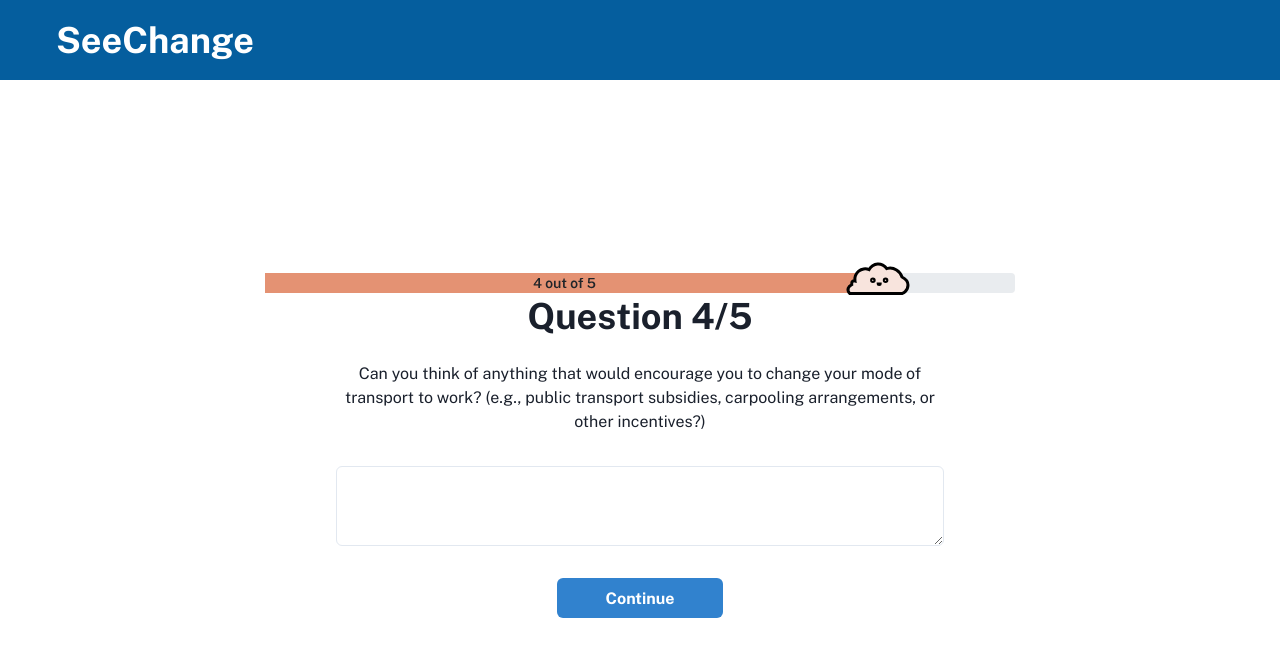
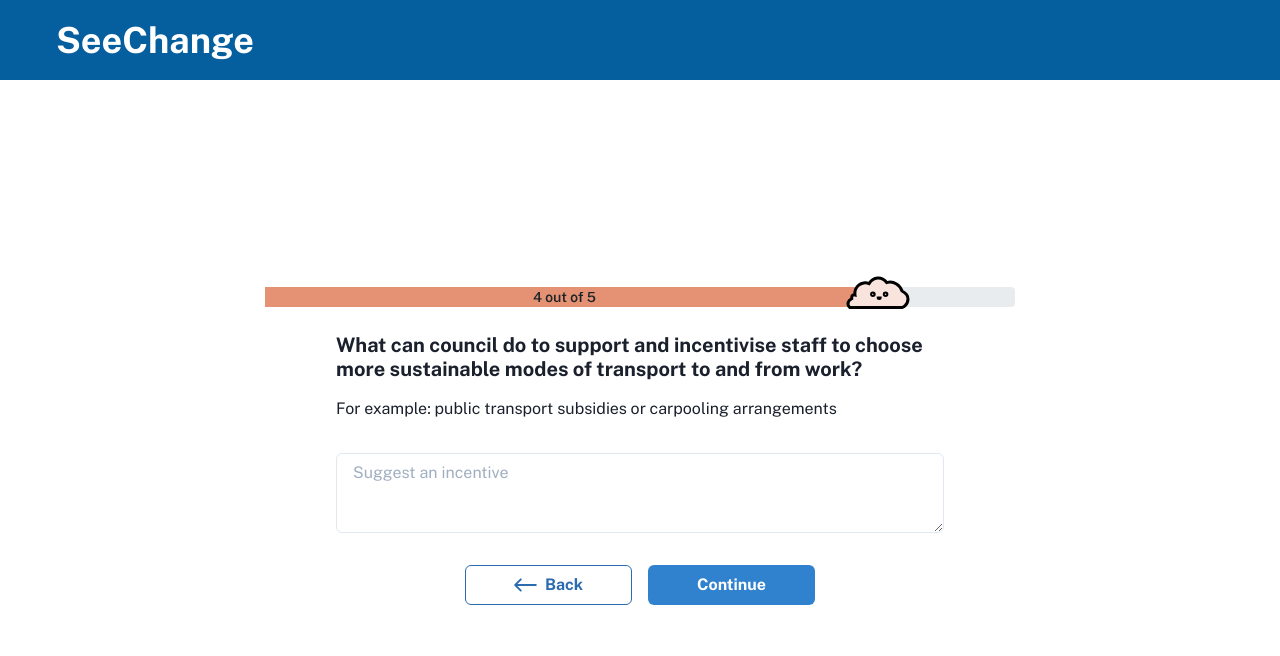
Before and after one commit to CodeforAustralia/council-emissions-calculator, a Next.js app: page /form/Question4 in a window 1280 px wide. Shown: the top 656 px of the page. Built offline with nearby package versions, Linux system fonts and the light colour scheme.

Commit message:
implement new page 4

```diff
--- a/pages/form/Question4.js
+++ b/pages/form/Question4.js
@@ -1,40 +1,31 @@
 import { useState } from "react";
-import { Heading, Text, Textarea } from "@chakra-ui/react";
+import { Heading, Text, Textarea, Grid } from "@chakra-ui/react";
 import Layout from "../../components/Layout/Layout";
 import useForm from "../../components/FormProvider";
-import LinkButton from "../../components/LinkButton/LinkButton";
+import { BackButton, ContinueButton } from "../../components/LinkButton/LinkButton";
 import Q4Progress from "../../public/images/progress-bar/q4-progress-bar.svg";
 
 export default function Question4() {
   const { answers, setAnswers } = useForm();
   const [incentive, setIncentive] = useState(answers.incentive);
 
+  const saveAnswers = () => prev => setAnswers({...prev, incentive});
+
   return (
     <Layout>
       <Q4Progress />
-      <Heading>Question 4/5</Heading>
-      <Text textAlign="center">
-        <br />
-        Can you think of anything that would encourage you to change your mode
-        of transport to work? (e.g., public transport subsidies, carpooling
-        arrangements, or other incentives?)
-      </Text>
+      <Heading as="h1" size="md" mt={6}>What can council do to support and incentivise staff to choose more sustainable modes of transport to and from work?</Heading>
+      <Text mt={4} w="100%">For example: public transport subsidies or carpooling arrangements</Text>
       <Textarea
         mt={8}
         value={incentive}
         onChange={(e) => setIncentive(e.target.value)}
+        placeholder="Suggest an incentive"
       />
-      <LinkButton
-        href="/form/Question5"
-        onClick={() =>
-          setAnswers((prev) => ({
-            ...prev,
-            incentive,
-          }))
-        }
-      >
-        Continue
-      </LinkButton>
+      <Grid templateColumns="repeat(2, 1fr)" gap={4}>
+        <BackButton href="/form/Question3" onClick={saveAnswers} />
+        <ContinueButton href="/form/Question5" onClick={saveAnswers} />
+      </Grid>
     </Layout>
   );
 }
```
